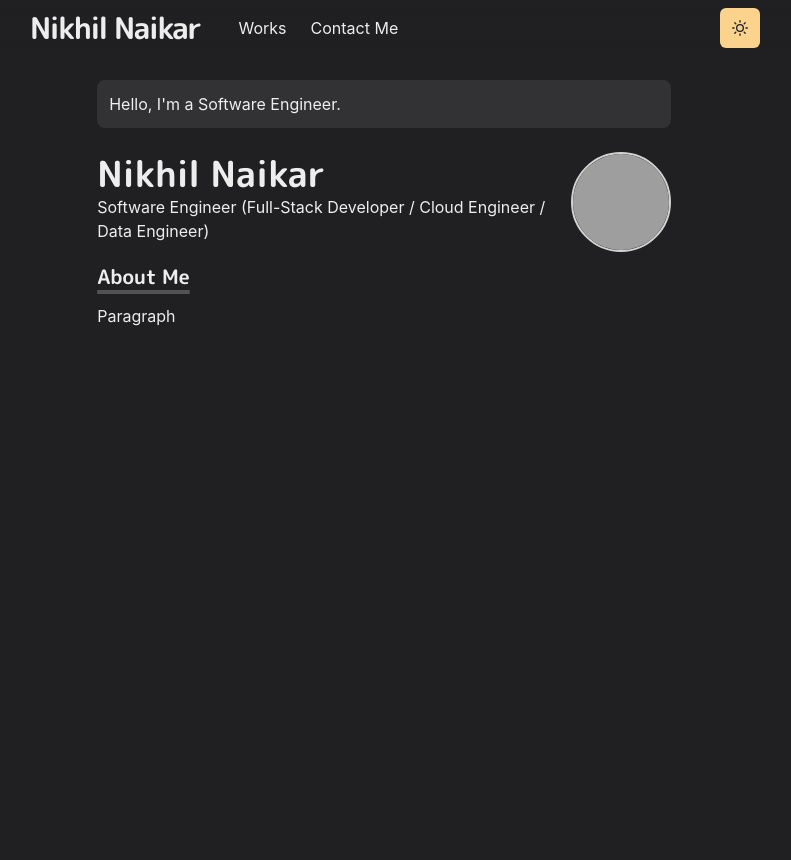
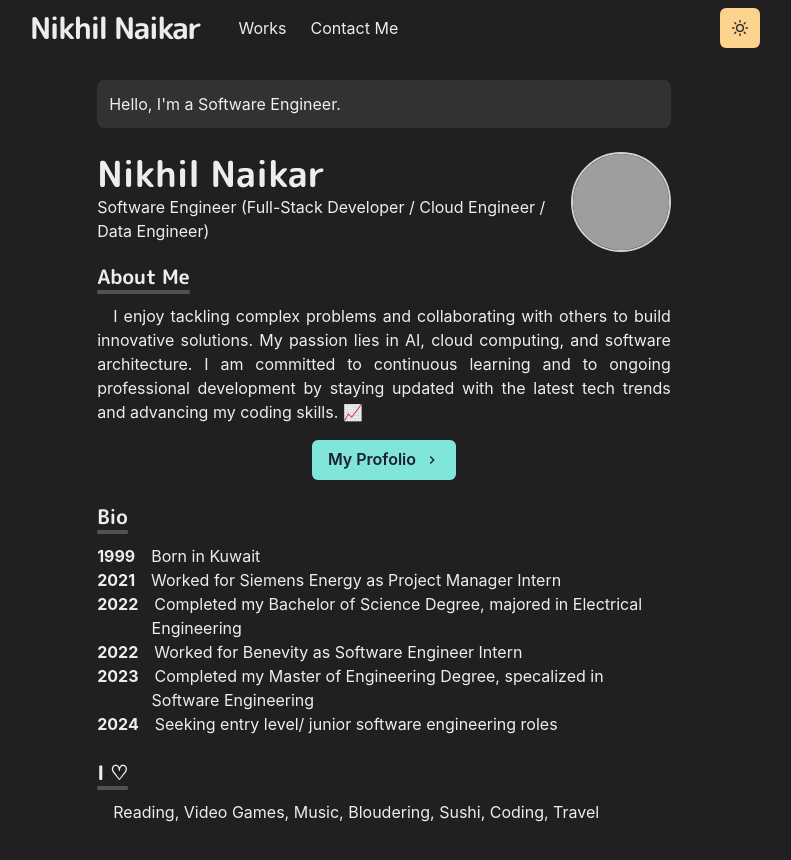
Before and after one commit to Nikhil-Naikar/Profolio-Website, a Next.js app: page / in a window 1280 px wide. Shown: the top 860 px of the page, without its empty margins (256-1047 px from the left). Before the commit the page ends 800 px from the top, so only its background shows below. Built offline with nearby package versions, Linux system fonts and the light colour scheme; grey boxes are pictures that could not be loaded.

Commit message:
added bio section, paragraph component

```diff
--- a/app/(root)/page.tsx
+++ b/app/(root)/page.tsx
@@ -1,7 +1,11 @@
 "use client";
 
+import NextLink from "next/link";
+import Paragraph from "@/components/Paragraph";
 import Section from "@/components/Section";
-import { Box, Container, Heading, Image, useColorModeValue } from "@chakra-ui/react";
+import { Box, Button, Container, Flex, Heading, Image, useColorModeValue } from "@chakra-ui/react";
+import { ChevronRightIcon } from "@chakra-ui/icons";
+import { BioSection, BioYear } from "@/components/Bio";
 
 const Home = () => {
   return (
@@ -38,8 +42,47 @@ const Home = () => {
       </Box>
       <Section delay={0.1}>
         <Heading as="h3" variant="section-title">About Me</Heading>
-        <p>Paragraph</p>
+        <Paragraph>I enjoy tackling complex problems and collaborating with others to build innovative solutions.
+          My passion lies in AI, cloud computing, and software architecture. I am committed to continuous learning
+          and to ongoing professional development by staying updated with the latest tech trends and advancing my coding skills. 📈</Paragraph>
+        <Flex align="center" justify="center" my={4}>
+          <NextLink href="/works">
+            <Button rightIcon={<ChevronRightIcon />} colorScheme="teal">My Profolio</Button>
+          </NextLink>
+        </Flex>
       </Section>
+      <Section delay={0.2}>
+        <Heading as="h3" variant="section-title">Bio</Heading>
+        <BioSection>
+          <BioYear>1999</BioYear>
+          Born in Kuwait
+        </BioSection>
+        <BioSection>
+          <BioYear>2021</BioYear>
+          Worked for Siemens Energy as Project Manager Intern
+        </BioSection>
+        <BioSection>
+          <BioYear>2022</BioYear>
+          Completed my Bachelor of Science Degree, majored in Electrical Engineering
+        </BioSection>
+        <BioSection>
+          <BioYear>2022</BioYear>
+          Worked for Benevity as Software Engineer Intern
+        </BioSection>
+        <BioSection>
+          <BioYear>2023</BioYear>
+          Completed my Master of Engineering Degree, specalized in Software Engineering
+        </BioSection>
+        <BioSection>
+          <BioYear>2024</BioYear>
+          Seeking entry level/ junior software engineering roles
+        </BioSection>
+      </Section>
+      <Section delay={0.2}>
+        <Heading as="h3" variant="section-title">I ♡</Heading>
+        <Paragraph>Reading, Video Games, Music, Bloudering, Sushi, Coding, Travel</Paragraph>
+      </Section>
+
     </Container>
   );
 };
--- /dev/null
+++ b/components/Bio.tsx
@@ -0,0 +1,12 @@
+import { Box } from '@chakra-ui/react'
+import styled from '@emotion/styled'
+
+export const BioSection = styled(Box)`
+  padding-left: 3.4em;
+  text-indent: -3.4em;
+`
+
+export const BioYear = styled.span`
+  font-weight: bold;
+  margin-right: 1em;
+`
```
